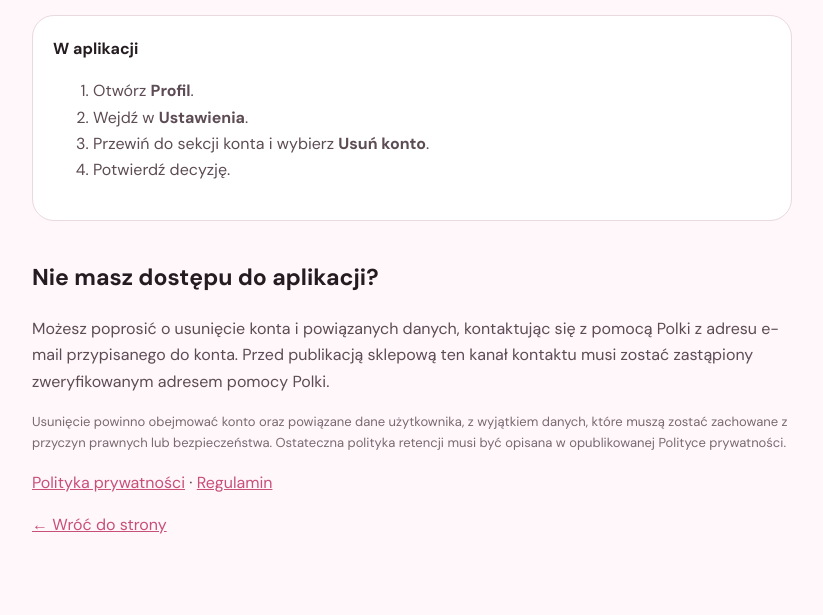
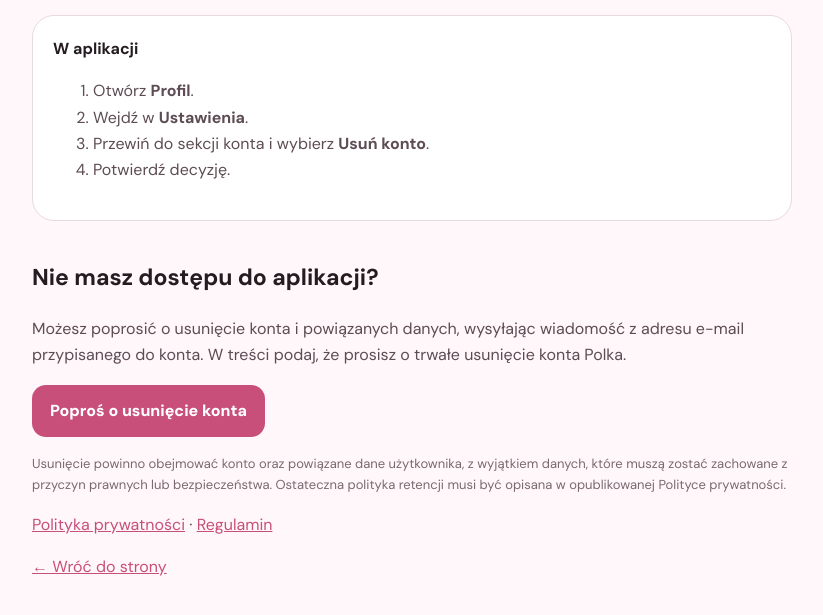
Before and after one commit to Szyszek25/MyGirl, a website: page website/delete-account.html in a window 1280 px wide. Shown: the part 239-854 px from the top of the page, without its empty margins (228-1051 px from the left). Drawn offline with Linux system fonts and the light colour scheme.

Commit message:
Add external account deletion request action

```diff
--- a/website/delete-account.html
+++ b/website/delete-account.html
@@ -30,7 +30,7 @@
 </ol>
 </div>
 <h2>Nie masz dostępu do aplikacji?</h2>
-<p>Możesz poprosić o usunięcie konta i powiązanych danych, kontaktując się z pomocą Polki z adresu e-mail przypisanego do konta. Przed publikacją sklepową ten kanał kontaktu musi zostać zastąpiony zweryfikowanym adresem pomocy Polki.</p>
+<p>Możesz poprosić o usunięcie konta i powiązanych danych, wysyłając wiadomość z adresu e-mail przypisanego do konta. W treści podaj, że prosisz o trwałe usunięcie konta Polka.</p><p><a class="btn" href="mailto:mycampus.kontakt@gmail.com?subject=Polka%20%E2%80%94%20pro%C5%9Bba%20o%20usuni%C4%99cie%20konta">Poproś o usunięcie konta</a></p>
 <p class="muted">Usunięcie powinno obejmować konto oraz powiązane dane użytkownika, z wyjątkiem danych, które muszą zostać zachowane z przyczyn prawnych lub bezpieczeństwa. Ostateczna polityka retencji musi być opisana w opublikowanej Polityce prywatności.</p>
 <p><a href="privacy.html">Polityka prywatności</a> · <a href="terms.html">Regulamin</a></p>
 <p><a href="index.html">← Wróć do strony</a></p>
```
